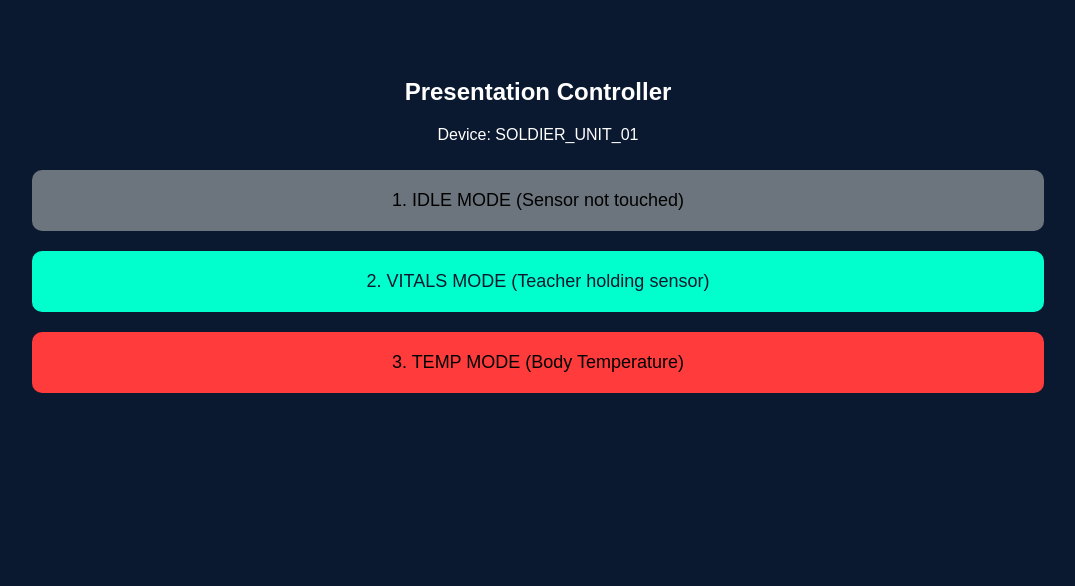
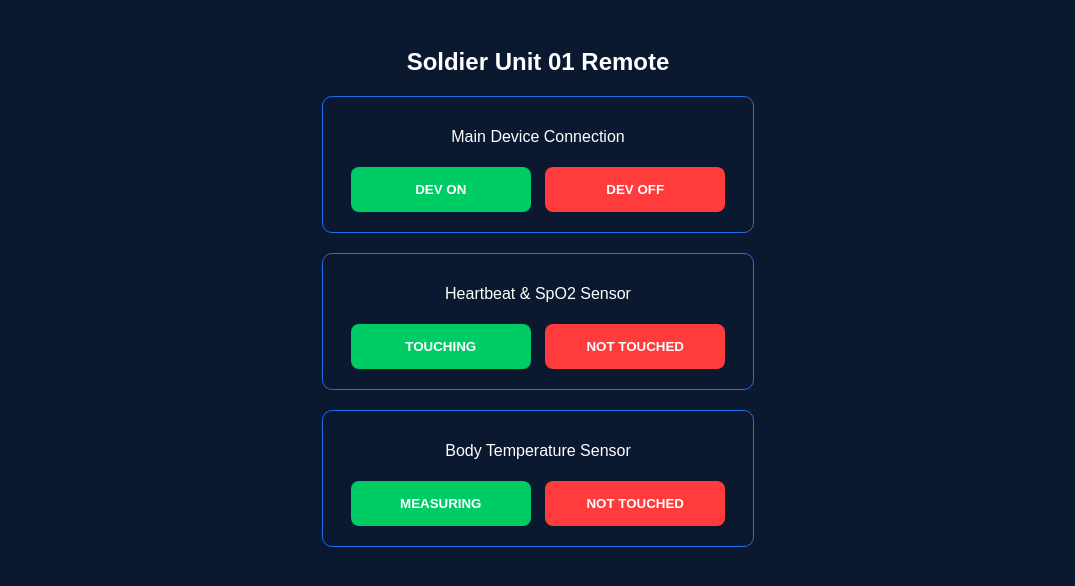
Before and after one commit to Shamanth098/major-project, a plain HTML site: page views/controller.html in a window 1280 px wide. Shown: the whole page, without its empty margins (102-1177 px from the left). Drawn offline with Linux system fonts and the light colour scheme.

Commit message:
Refactor controller.html for remote control interface

```diff
--- a/views/controller.html
+++ b/views/controller.html
@@ -1,30 +1,43 @@
 <!DOCTYPE html>
 <html>
 <head>
-    <title>Demo Controller</title>
+    <title>Demo Remote Control</title>
     <style>
-        body { background: #0a192f; color: white; text-align: center; font-family: sans-serif; padding-top: 50px; }
-        button { width: 80%; padding: 20px; margin: 10px; font-size: 18px; border-radius: 10px; cursor: pointer; border: none; }
-        .btn-idle { background: #6c757d; }
-        .btn-vitals { background: #00ffcc; color: #0a192f; }
-        .btn-temp { background: #ff3b3b; }
+        body { background: #0a192f; color: white; font-family: sans-serif; text-align: center; padding: 20px; }
+        .group { border: 1px solid #1f6feb; padding: 15px; margin: 20px auto; width: 90%; max-width: 400px; border-radius: 10px; }
+        button { width: 45%; padding: 15px; margin: 5px; font-weight: bold; border-radius: 8px; border: none; cursor: pointer; }
+        .on { background: #00cc66; color: white; }
+        .off { background: #ff3b3b; color: white; }
     </style>
 </head>
 <body>
-    <h2>Presentation Controller</h2>
-    <p>Device: SOLDIER_UNIT_01</p>
-    <button class="btn-idle" onclick="sendMode('idle')">1. IDLE MODE (Sensor not touched)</button>
-    <button class="btn-vitals" onclick="sendMode('vitals')">2. VITALS MODE (Teacher holding sensor)</button>
-    <button class="btn-temp" onclick="sendMode('temp')">3. TEMP MODE (Body Temperature)</button>
+    <h2>Soldier Unit 01 Remote</h2>
+
+    <div class="group">
+        <p>Main Device Connection</p>
+        <button class="on" onclick="send('device', 'on')">DEV ON</button>
+        <button class="off" onclick="send('device', 'off')">DEV OFF</button>
+    </div>
+
+    <div class="group">
+        <p>Heartbeat & SpO2 Sensor</p>
+        <button class="on" onclick="send('heart', 'on')">TOUCHING</button>
+        <button class="off" onclick="send('heart', 'off')">NOT TOUCHED</button>
+    </div>
+
+    <div class="group">
+        <p>Body Temperature Sensor</p>
+        <button class="on" onclick="send('temp', 'on')">MEASURING</button>
+        <button class="off" onclick="send('temp', 'off')">NOT TOUCHED</button>
+    </div>
 
     <script>
-        async function sendMode(modeType) {
+        async function send(type, status) {
             await fetch('/api/demo-simulate', {
                 method: 'POST',
                 headers: {'Content-Type': 'application/json'},
-                body: JSON.stringify({ mode: modeType })
+                body: JSON.stringify({ type, status })
             });
-            alert("Mode Switched to: " + modeType);
         }
     </script>
 </body>
```
